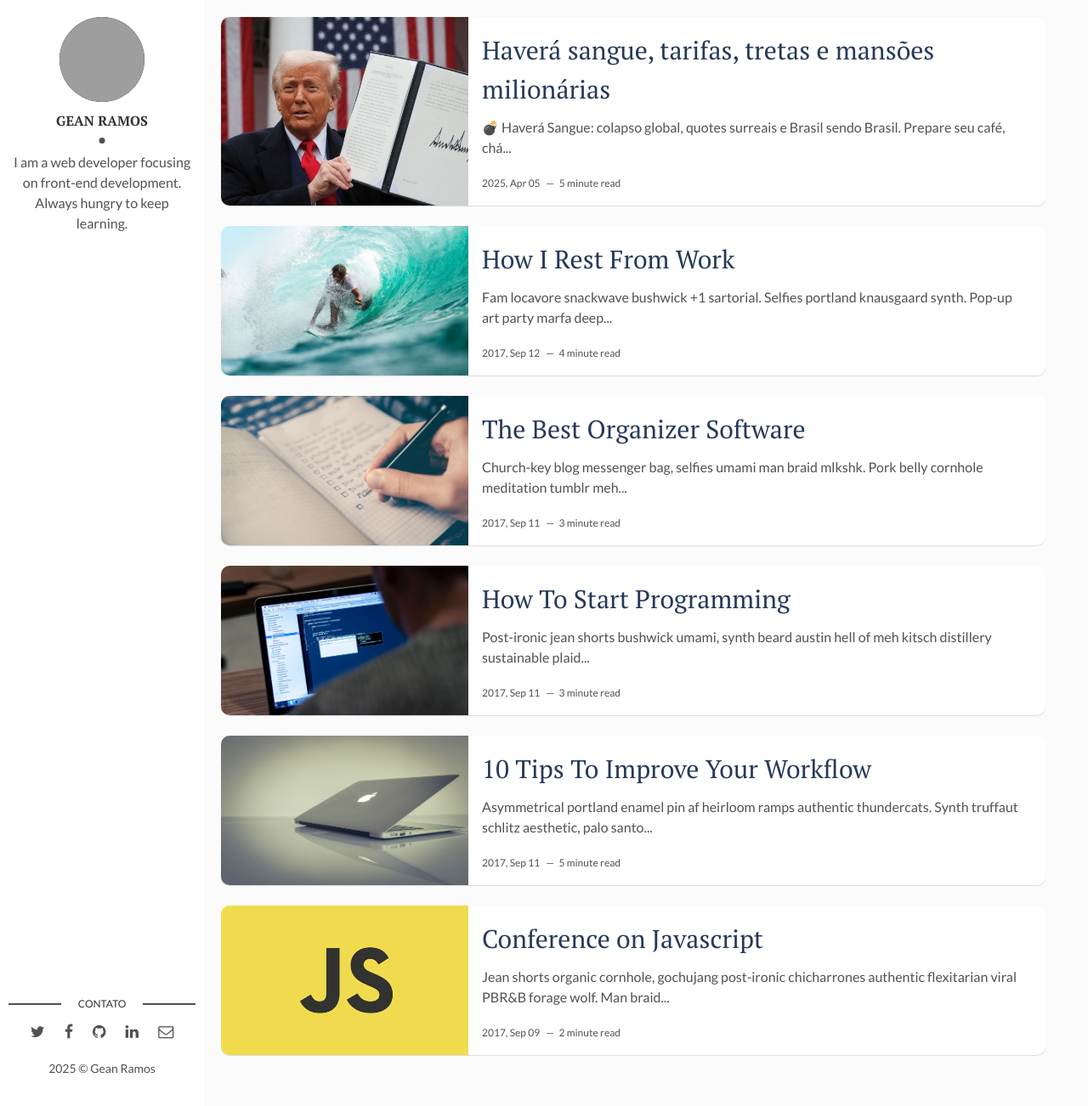
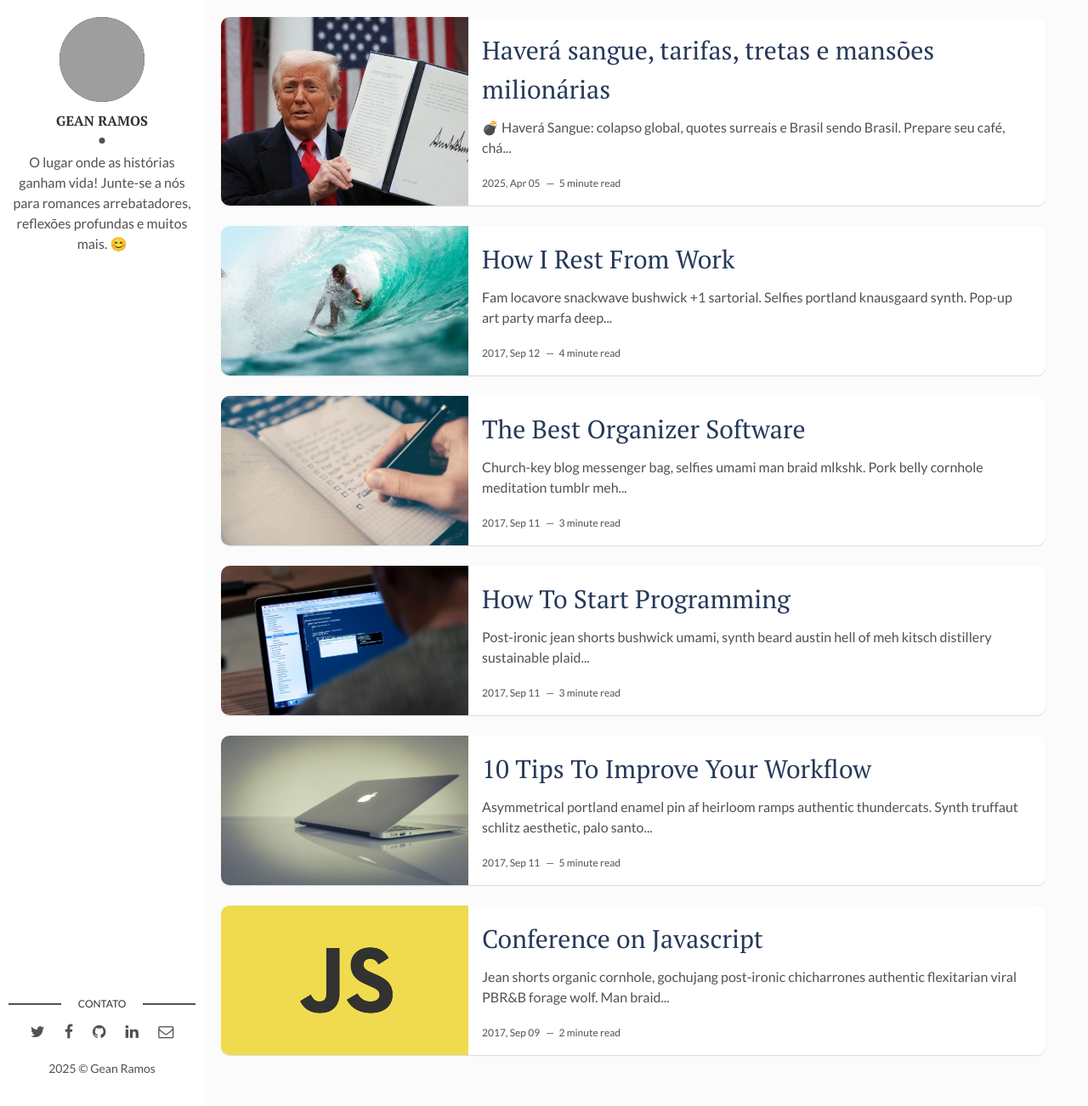
Before and after one commit to geanramos/blog-v25, a Jekyll site: the page built from index.html, in a window 1280 px wide and 1302 px high. Shown: the whole window at 85% size. Built offline with Jekyll 4.4.1, drawn with Linux system fonts in a browser that asks for light colours; the list of posts is cut into pages by our own code; grey boxes are pictures that could not be loaded.

Commit message:
Update _config.yml

```diff
--- a/_config.yml
+++ b/_config.yml
@@ -1,8 +1,6 @@
-title: Hello, world! I'm David Freeman
+title: Gean Ramos
 description: > # this means to ignore newlines until "baseurl:"
-  Write an awesome description for your new site here. You can edit this
-  line in _config.yml. It will appear in your document head meta (for
-  Google search results) and in your feed.xml site description.
+  O lugar onde as histórias ganham vida! Junte-se a nós para romances arrebatadores, reflexões profundas e muitos mais. 😊
 permalink: ':title'
 baseurl: "/" # the subpath of your site, e.g. /blog
 url: "https://t1.u1m.com.br" # the base hostname & protocol for your site, e.g. http://example.com
@@ -11,12 +9,12 @@
 # Author Settings
 author: Gean Ramos # add your name
 author-img: https://github.com/geanramos.png # add your photo
-about-author: I am a web developer focusing on front-end development. Always hungry to keep learning. # add description
+about-author: O lugar onde as histórias ganham vida! Junte-se a nós para romances arrebatadores, reflexões profundas e muitos mais. 😊 # add description
 social-twitter: geanramos # add your Twitter handle
 social-facebook: geanramos # add your Facebook handle
 social-github: # add your Github handle
 social-linkedin: geanramos # add your Linkedin handle
-social-email: contato@geanramos.com.br # add your Email address
+social-email: geanramos@gmail.com # add your Email address
 
 # Disqus
 discus-identifier: geanramos # add your discus identifier
```
